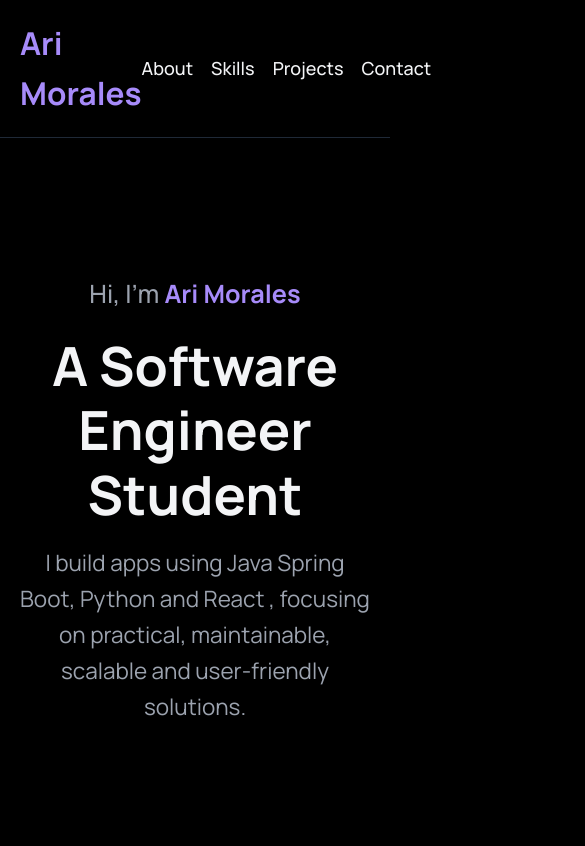
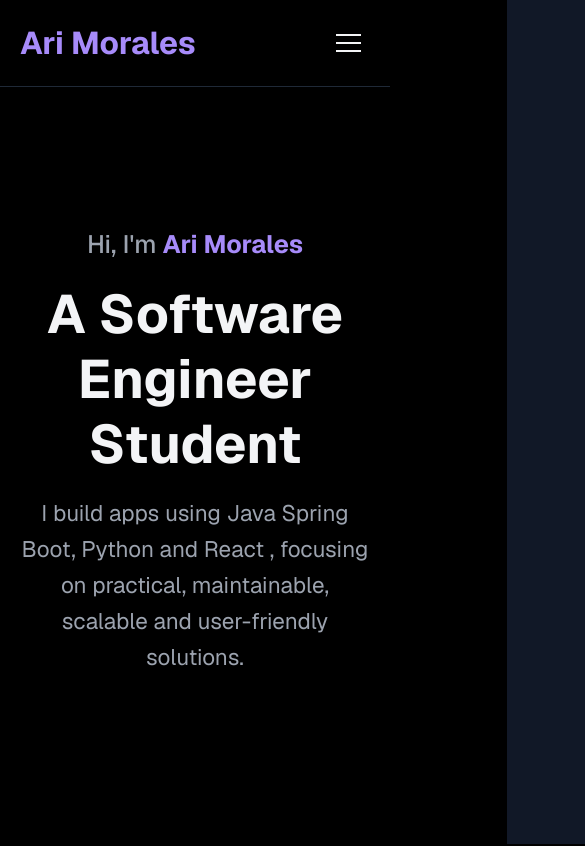
Before and after one commit to WhyNotAri/AriMorales, a React (Vite) app: page / in a window 390 px wide. Shown: the top 846 px of the page, 585 px wide, since content can reach past the window. Built offline with nearby package versions, Linux system fonts and the light colour scheme.

Commit message:
fixed responsiveness for navbar and contact section

```diff
--- a/index.html
+++ b/index.html
@@ -5,7 +5,7 @@
     <meta name="viewport" content="width=device-width, initial-scale=1.0" />
     <link rel="preconnect" href="https://fonts.googleapis.com">
     <link rel="preconnect" href="https://fonts.gstatic.com" crossorigin>
-    <link href="https://fonts.googleapis.com/css2?family=Manrope:wght@400;500;600;700;800&display=swap" rel="stylesheet">
+    <link href="https://fonts.googleapis.com/css2?family=Geist:wght@400;500;600;700;800&display=swap" rel="stylesheet">
     <title>Ari Morales</title>
   </head>
   <body>
--- a/src/App.css
+++ b/src/App.css
@@ -30,6 +30,59 @@
 
 .navbar .links a:hover {
   color: var(--primary-color);
+}
+
+/* Menu Toggle */
+.menu-toggle {
+  display: none;
+  background: none;
+  border: none;
+  cursor: pointer;
+  padding: 0.5rem;
+  z-index: 1001;
+}
+
+.hamburger {
+  display: block;
+  width: 25px;
+  height: 2px;
+  background: var(--text-color);
+  position: relative;
+  transition: background 0.3s ease;
+}
+
+.hamburger::before,
+.hamburger::after {
+  content: '';
+  position: absolute;
+  width: 25px;
+  height: 2px;
+  background: var(--text-color);
+  left: 0;
+  transition: transform 0.3s ease;
+}
+
+.hamburger::before {
+  top: -8px;
+}
+
+.hamburger::after {
+  bottom: -8px;
+}
+
+/* Toggle Active State */
+.menu-toggle.active .hamburger {
+  background: transparent;
+}
+
+.menu-toggle.active .hamburger::before {
+  transform: rotate(45deg);
+  top: 0;
+}
+
+.menu-toggle.active .hamburger::after {
+  transform: rotate(-45deg);
+  bottom: 0;
 }
 
 /* Hero */
@@ -226,13 +279,43 @@
     padding: 1rem 20px;
   }
 
+  .menu-toggle {
+    display: block;
+  }
+
   .navbar .links {
-    gap: 1rem;
-    font-size: 1rem;
+    position: fixed;
+    top: 0;
+    right: -100%;
+    width: 70%;
+    height: 100vh;
+    background: var(--bg-alt);
+    flex-direction: column;
+    justify-content: center;
+    align-items: center;
+    gap: 2.5rem;
+    transition: right 0.3s ease-in-out;
+    box-shadow: -5px 0 15px rgba(0, 0, 0, 0.5);
+    z-index: 1000;
+  }
+
+  .navbar .links.active {
+    right: 0;
   }
 
   .navbar .links a {
-    font-size: 1rem;
+    font-size: 1.25rem;
+  }
+
+  #contact div {
+    gap: 1.5rem;
+    flex-direction: column;
+    align-items: center;
+  }
+
+  #contact div a {
+    width: 100%;
+    max-width: 250px;
   }
 }
 
--- a/src/components/layouts/Navbar.jsx
+++ b/src/components/layouts/Navbar.jsx
@@ -1,13 +1,34 @@
+import { useState } from 'react';
+
 function Navbar() {
+    const [isMenuOpen, setIsMenuOpen] = useState(false);
+
+    const toggleMenu = () => {
+        setIsMenuOpen(!isMenuOpen);
+    };
+
+    const closeMenu = () => {
+        setIsMenuOpen(false);
+    };
+
     return (
         <header className="navbar">
-            <a href="#home" className="logo">Ari Morales</a>
+            <a href="#home" className="logo" onClick={closeMenu}>Ari Morales</a>
 
-            <nav className="links" aria-label="Main Navigation">
-                <a href="#about">About</a>
-                <a href="#skills">Skills</a>
-                <a href="#projects">Projects</a>
-                <a href="#contact">Contact</a>
+            <button
+                className={`menu-toggle ${isMenuOpen ? 'active' : ''}`}
+                onClick={toggleMenu}
+                aria-label="Toggle Navigation"
+                aria-expanded={isMenuOpen}
+            >
+                <span className="hamburger"></span>
+            </button>
+
+            <nav className={`links ${isMenuOpen ? 'active' : ''}`} aria-label="Main Navigation">
+                <a href="#about" onClick={closeMenu}>About</a>
+                <a href="#skills" onClick={closeMenu}>Skills</a>
+                <a href="#projects" onClick={closeMenu}>Projects</a>
+                <a href="#contact" onClick={closeMenu}>Contact</a>
             </nav>
         </header>
     )
--- a/src/index.css
+++ b/src/index.css
@@ -7,7 +7,7 @@
   --bg-alt: #111827;
   --border-color: #1f2937;
   --container-width: 1000px;
-  --font-sans: 'Manrope', -apple-system, BlinkMacSystemFont, 'Segoe UI', Roboto, sans-serif;
+  --font-sans: 'Geist', -apple-system, BlinkMacSystemFont, 'Segoe UI', Roboto, sans-serif;
 }
 
 * {
```
